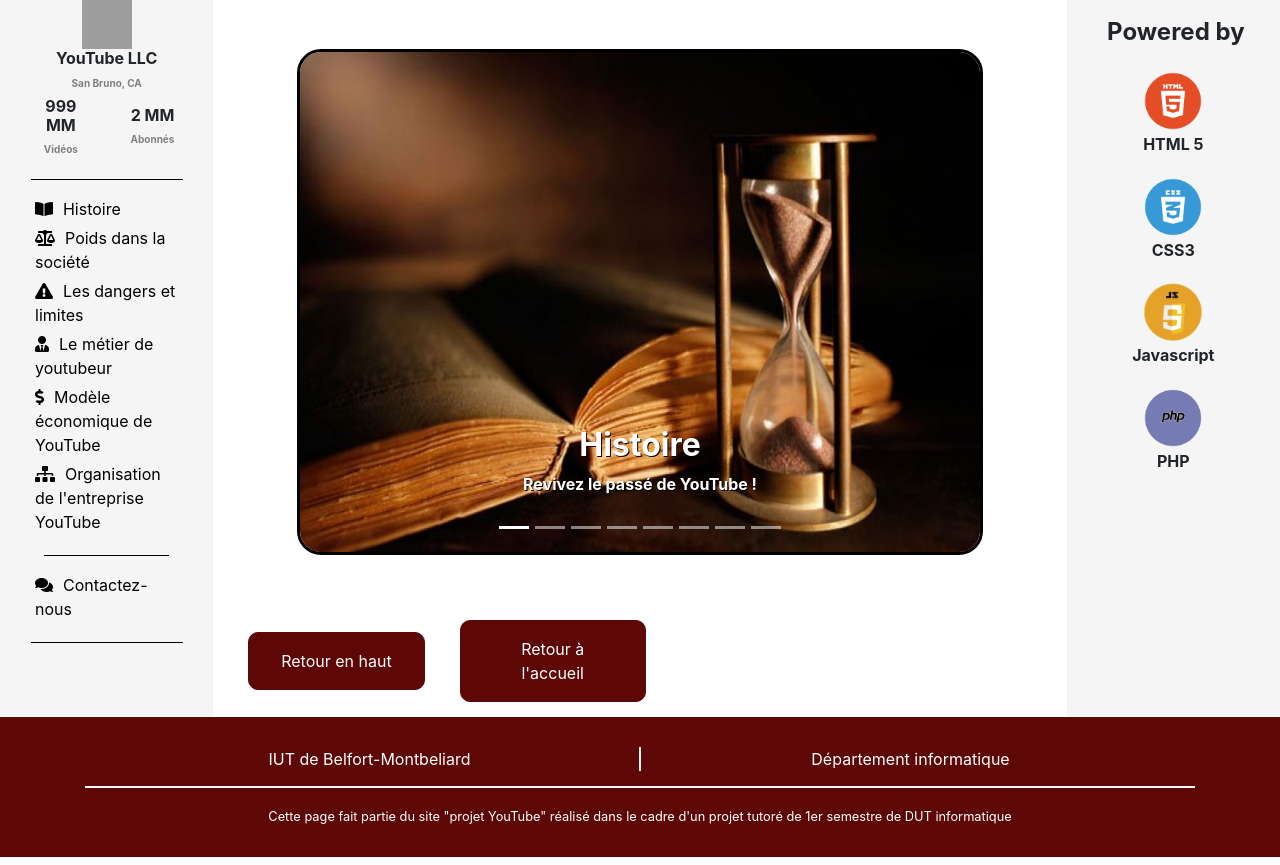
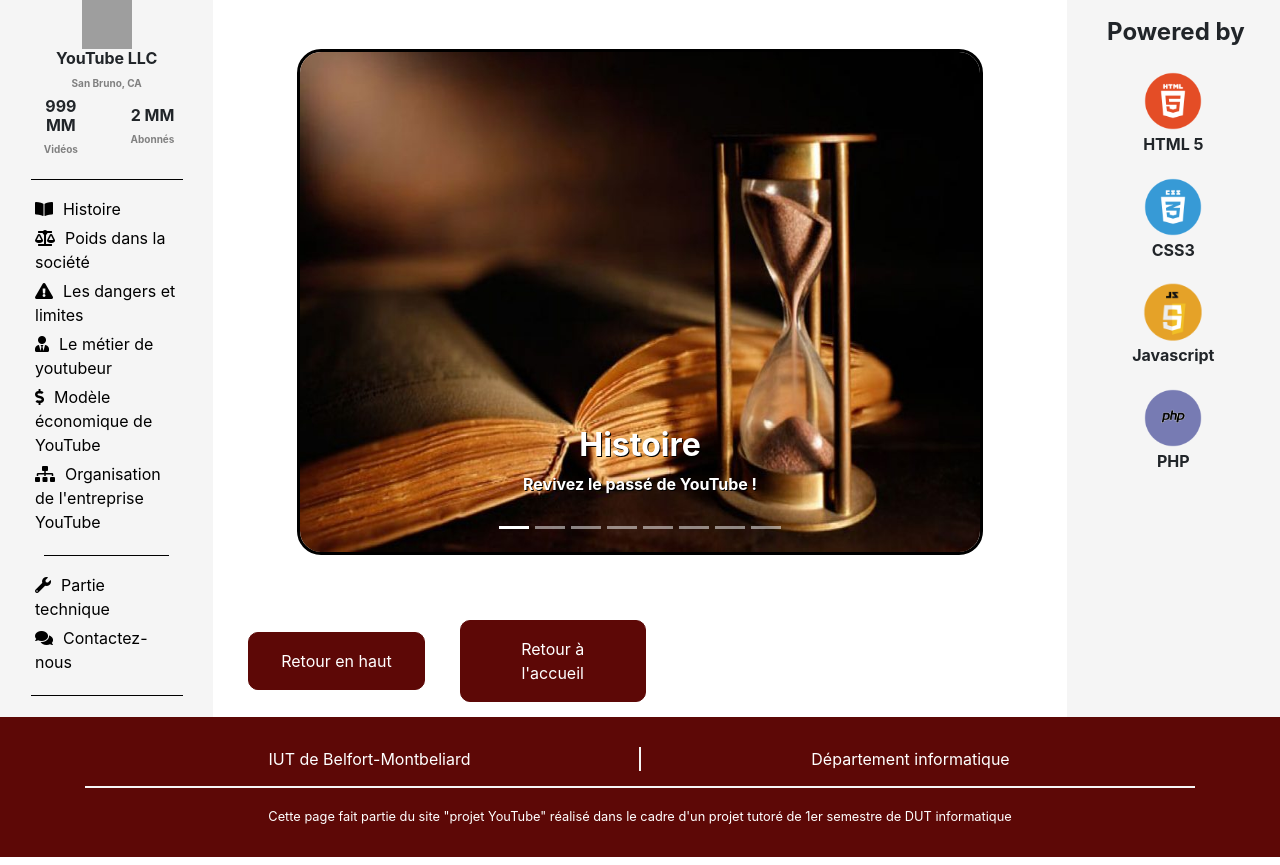
Before and after one commit to projettutoreyoutube/siteweb, a PHP site: page /index.php in a window 1280 px wide. Shown: the part 217-1082 px from the top of the page. Run offline with PHP 8.4, Linux system fonts and the light colour scheme; some libraries are stand-ins or nearby versions; grey boxes are pictures that could not be loaded.

Commit message:
ajout dans l'aside gauche d'un lien vers partie tech

```diff
--- a/include/aside.php
+++ b/include/aside.php
@@ -42,7 +42,8 @@ else{
       <div class="row">
         <hr class="col-md-8">
       </div>
-      <li class="contact"><a href="page.php"><i class="fa fa-comments "></i><span>Contactez-nous</span></a></li>
+      <li class="tech"><a href="page.php"><i class="fa fa-wrench "></i><span>Partie technique</span></a></li>
+      <li class="contact"><a href="page.php?article=4"><i class="fa fa-comments "></i><span>Contactez-nous</span></a></li>
     </ul>
 
   </div>
--- a/index.php
+++ b/index.php
@@ -32,7 +32,8 @@
                   <li class="metier"><a href="index.php?partie=4"><i class="fa fa-user-tie"></i><span>Le métier de youtubeur</span></a></li>
                   <li class="eco"><a href="index.php?partie=5"><i class="fa fa-dollar-sign"></i><span>Modèle économique de YouTube</span></a></li>
                   <li class="orga"><a href="index.php?partie=6"><i class="fa fa-sitemap"></i><span>Organisation de l'entreprise YouTube</span></a></li>
-                  <li class="contact"><a href="page.php"><i class="fa fa-comments "></i><span>Contactez-nous</span></a></li>
+                  <li class="tech"><a href="page.php"><i class="fa fa-wrench "></i><span>Partie technique</span></a></li>
+                  <li class="contact"><a href="page.php?article=4"><i class="fa fa-comments "></i><span>Contactez-nous</span></a></li>
                 </ul>
               </li>
             </ul>
```
